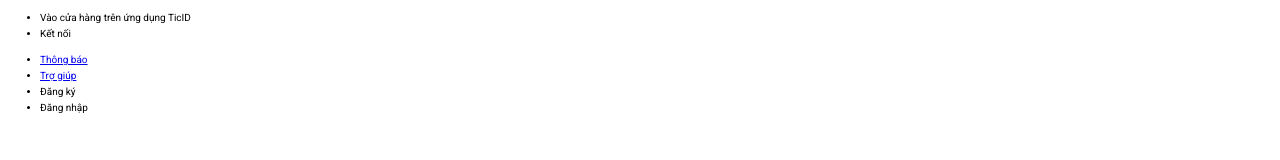
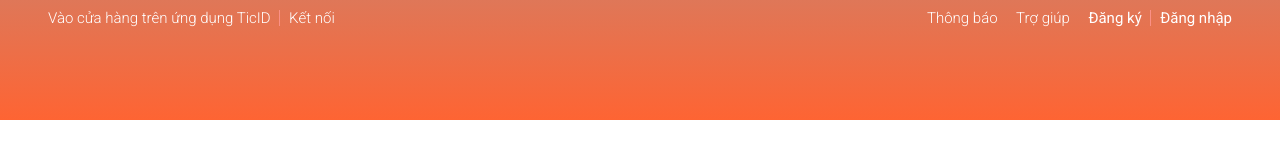
Before and after one commit to ducmk254/shopees, a website: page index.html in a window 1280 px wide. Drawn offline with Linux system fonts and the light colour scheme.

Commit message:
finish navbar css

```diff
--- a/assets/css/main.css
+++ b/assets/css/main.css
@@ -0,0 +1,45 @@
+.header{
+    height: 120px;
+    background-image: linear-gradient(0deg,#fe6433, #df7758);
+}
+
+.header__navbar{
+    display: flex;
+    justify-content: space-between;
+}
+.header__navbar-list{
+    list-style: none;
+    padding-left: 0;
+}
+.header__navbar-item{
+    margin: 0 8px;
+}
+.header__navbar-item,
+.header__navbar-item-link{
+    display: inline-block;
+    font-size: 1.5rem;
+    color: var(--white-color);
+    text-decoration: none;
+    font-weight: 300;
+}
+
+.header__navbar-item--strong{
+    font-weight: 400;
+}
+.header__navbar-item--strong:hover{
+    color: #ccc;
+}
+
+.header__navbar-item--separate{
+    position: relative;
+}
+.header__navbar-item--separate::after{
+    content: '';
+    display: block;
+    position: absolute;
+    border-left: 1px solid #fb9086;
+    height: 16px;
+    right: -9px;
+    top: 050%;
+    transform: translateY(-50%);
+}
--- a/index.html
+++ b/index.html
@@ -13,18 +13,21 @@
     <body>
         <div class="app">
             <header class="header">
+                <div class="grid">
                     <nav class="header__navbar">
                         <ul class="header__navbar-list">
-                        <li class="header__navbar-item">Vào cửa hàng trên ứng dụng TicID</li>
+                            <li class="header__navbar-item header__navbar-item--separate">Vào cửa hàng trên ứng dụng TicID</li>
                             <li class="header__navbar-item">Kết nối</li>
                         </ul>
                         <ul class="header__navbar-list">
                             <li class="header__navbar-item"><a href="#" class="header__navbar-item-link">Thông báo</a></li>
                             <li class="header__navbar-item"><a href="#" class="header__navbar-item-link">Trợ giúp</a></li>
-                        <li class="header__navbar-item">Đăng ký</li>
-                        <li class="header__navbar-item">Đăng nhập</li>
+                            <li class="header__navbar-item header__navbar-item--strong header__navbar-item--separate">Đăng ký</li>
+                            <li class="header__navbar-item header__navbar-item--strong">Đăng nhập</li>
                         </ul>
                     </nav>
+
+                </div>
 
             </header>
 
```
Lines whose indentation alone changed are shown as unchanged.
